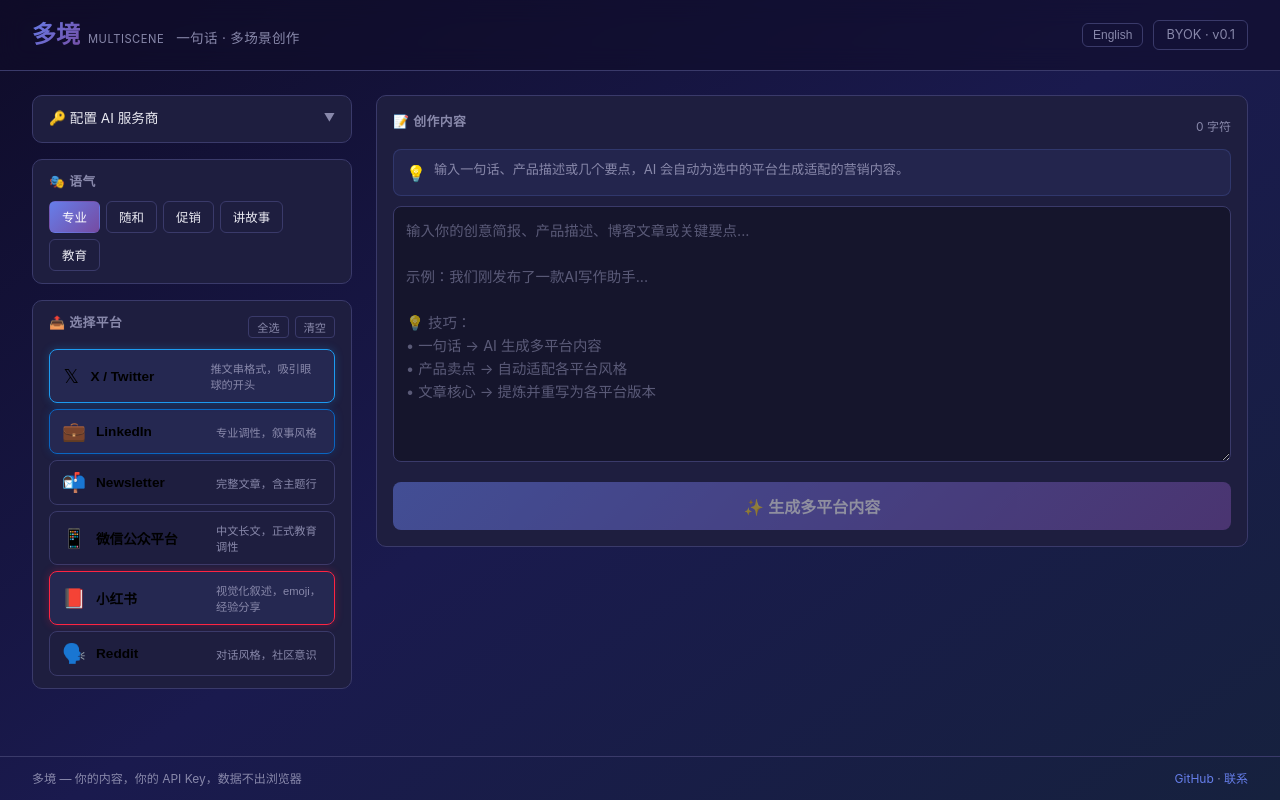
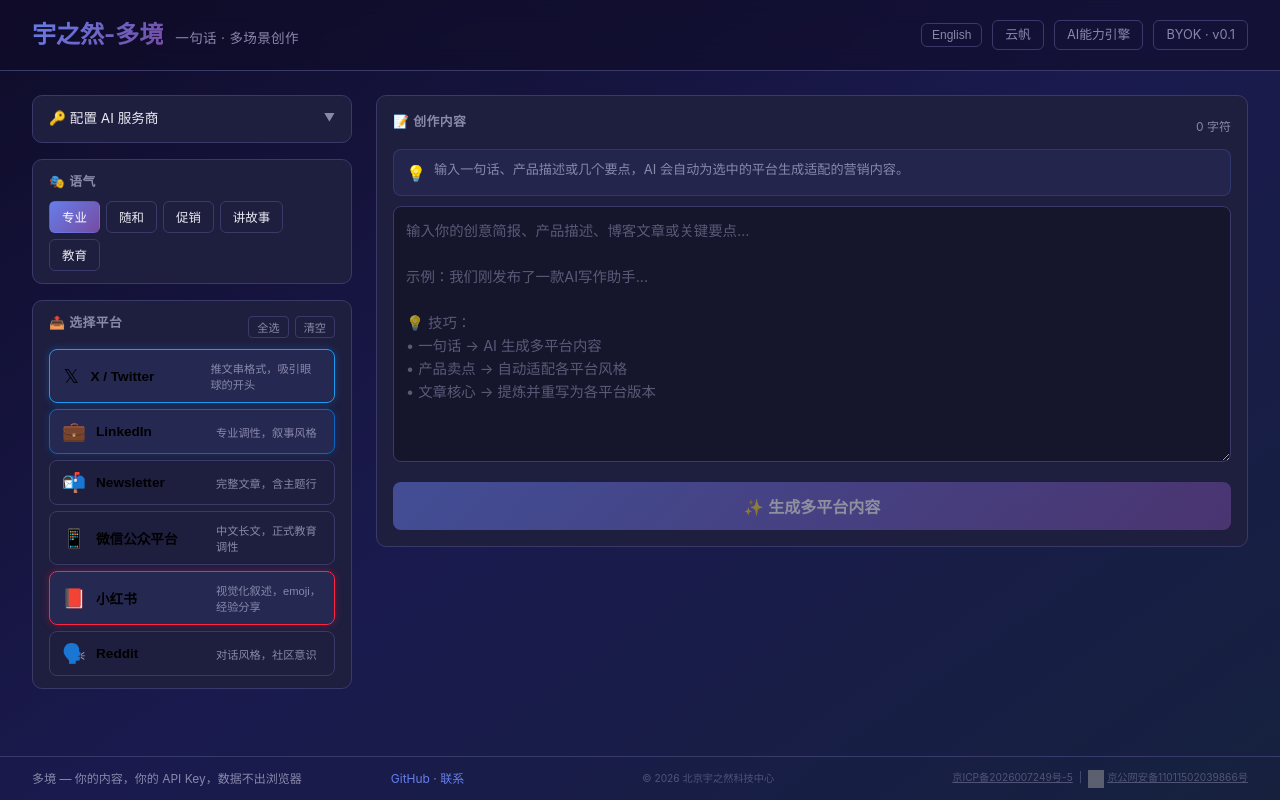
Before and after one commit to wlt-12311/multipost, a React (Vite) app: page / in a window 1280 px wide. Built offline with nearby package versions, Linux system fonts and the light colour scheme; grey boxes are pictures that could not be loaded.

Commit message:
页脚补齐ICP+公安备案、logo改名为宇之然-多境、导航新增云帆+AI能力引擎

```diff
--- a/src/App.tsx
+++ b/src/App.tsx
@@ -13,6 +13,9 @@ import ToneSelector from './components/ToneSelector';
 import ApiKeyConfig from './components/ApiKeyConfig';
 import OutputPanel from './components/OutputPanel';
 import LangSwitcher from './components/LangSwitcher';
+
+const SITE_URL = 'https://www.yzrcloud.cn';
+const AI_URL = 'https://ai.yzrcloud.cn';
 
 export default function App() {
   const [source, setSource] = useState(() => loadSource());
@@ -138,13 +141,14 @@ export default function App() {
       <header className="app-header">
         <div className="header-left">
           <h1 className="logo">
-            <span className="cn-name">{t(lang, 'app.logo')}</span>
-            {lang === 'zh' && <span className="en-name">MultiScene</span>}
+            <span className="cn-name">宇之然-多境</span>
           </h1>
           <span className="tagline">{t(lang, 'app.tagline')}</span>
         </div>
         <div className="header-right">
           <LangSwitcher />
+          <a className="github-link" href={SITE_URL} target="_blank" rel="noopener noreferrer">云帆</a>
+          <a className="github-link" href={AI_URL} target="_blank" rel="noopener noreferrer">AI能力引擎</a>
           <a
             className="github-link"
             href="#"
@@ -183,6 +187,19 @@ export default function App() {
           {' · '}
           <a href="mailto:hello@yuzhiran.cn" rel="noopener noreferrer">{t(lang, 'footer.contact')}</a>
         </span>
+        <br />
+        <span style={{ opacity: 0.5, fontSize: '0.85em' }}>
+          © 2026 北京宇之然科技中心
+        </span>
+        <br />
+        <span style={{ opacity: 0.5, fontSize: '0.85em' }}>
+          <a href="https://beian.miit.gov.cn/" target="_blank" rel="noopener noreferrer" style={{ color: 'inherit' }}>京ICP备2026007249号-5</a>
+          <span style={{ margin: '0 6px' }}>|</span>
+          <a href="https://beian.mps.gov.cn/#/query/webSearch?code=11011502039866" target="_blank" rel="noopener noreferrer" style={{ color: 'inherit' }}>
+            <img src="/multiscene/images/gongan-beian.png" alt="公安备案图标" style={{ width: 16, height: 18, verticalAlign: 'middle', marginRight: 3 }} />
+            京公网安备11011502039866号
+          </a>
+        </span>
       </footer>
     </div>
     </LangContext.Provider>
```
Also changed, not shown: 1 other file (tests, documents, lock files or other folders).
